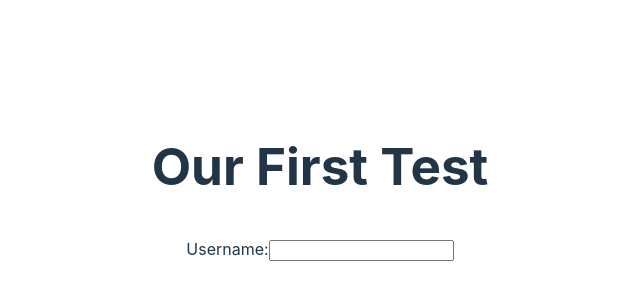
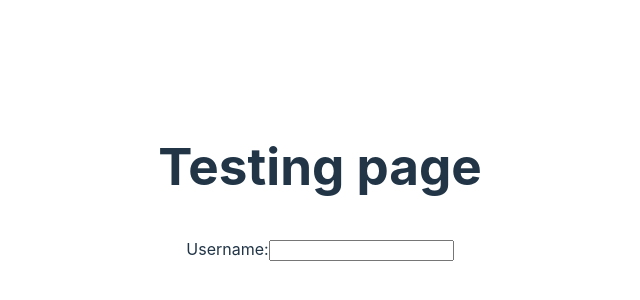
Before and after one commit to Kbouti/react_refresher, a React (Vite) app: page / in a window 1280 px wide. Shown: the part 222-522 px from the top of the page, without its empty margins (320-960 px from the left). Built offline with nearby package versions, Linux system fonts and the light colour scheme.

Commit message:
Move log function inside useEffect hook

```diff
--- a/src/App.jsx
+++ b/src/App.jsx
@@ -1,14 +1,17 @@
-// import { useState } from 'react'
-// import reactLogo from './assets/react.svg'
-// import viteLogo from '/vite.svg'
+import { useState, useEffect } from "react";
 import "./App.css";
 
-// const App = () => <h1>Our First Test</h1>;
+const App = () => {
+  useEffect(() => {
+    const logSomething = () => {
+      console.log(`This should be logged in the console`);
+    };
+    logSomething();
+  }, []);
 
-const App = () => {
   return (
     <section>
-      <h1 role="heading">Our First Test</h1>
+      <h1 role="heading">Testing page</h1>
       <form action="/">
         <label htmlFor="username">Username:</label>
         <input role="usernameInput" type="text" name="username" />
```
Also changed, not shown: .codesandbox/tasks.json (added), 1 other file (tests, documents, lock files or other folders).
